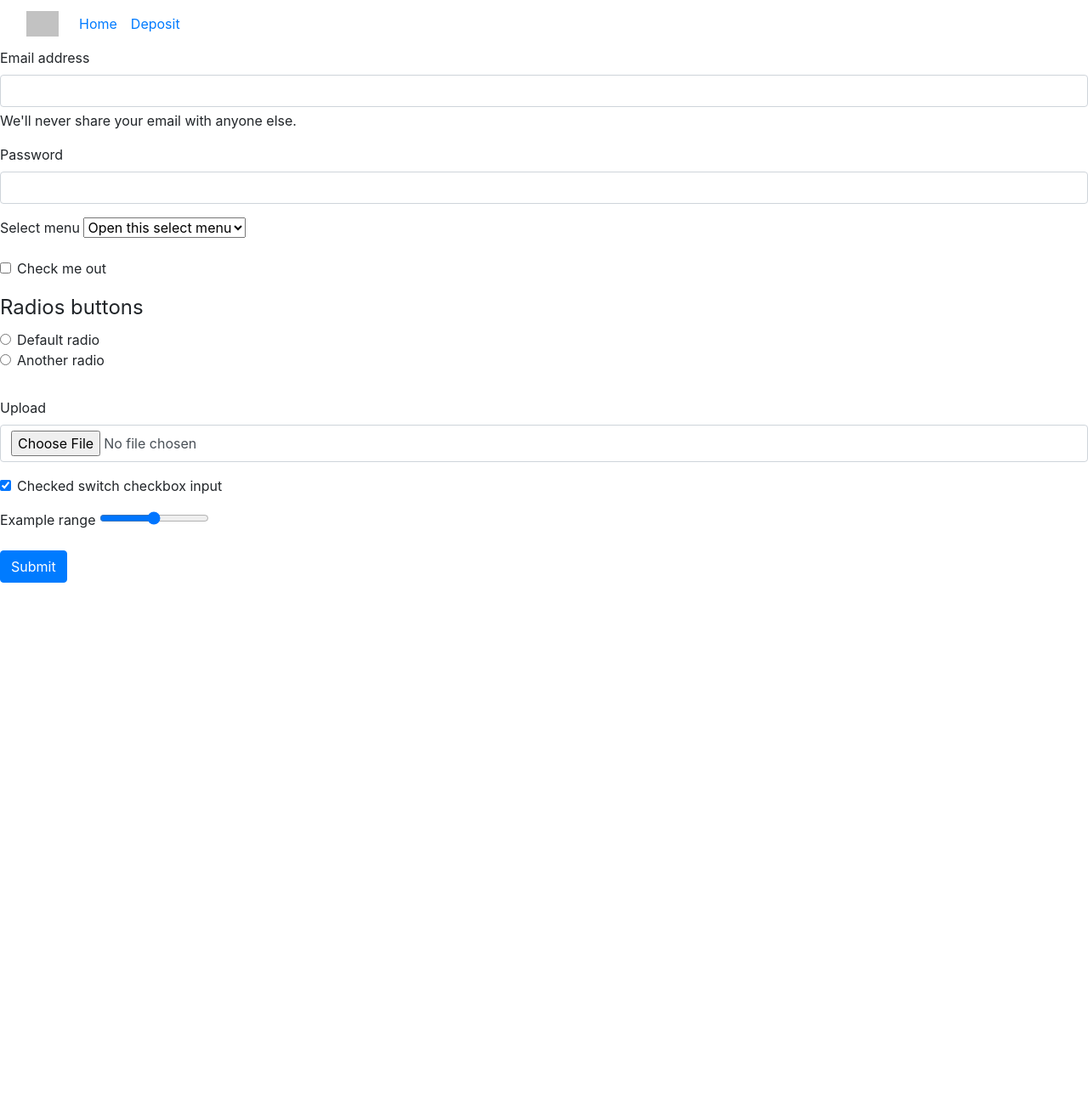
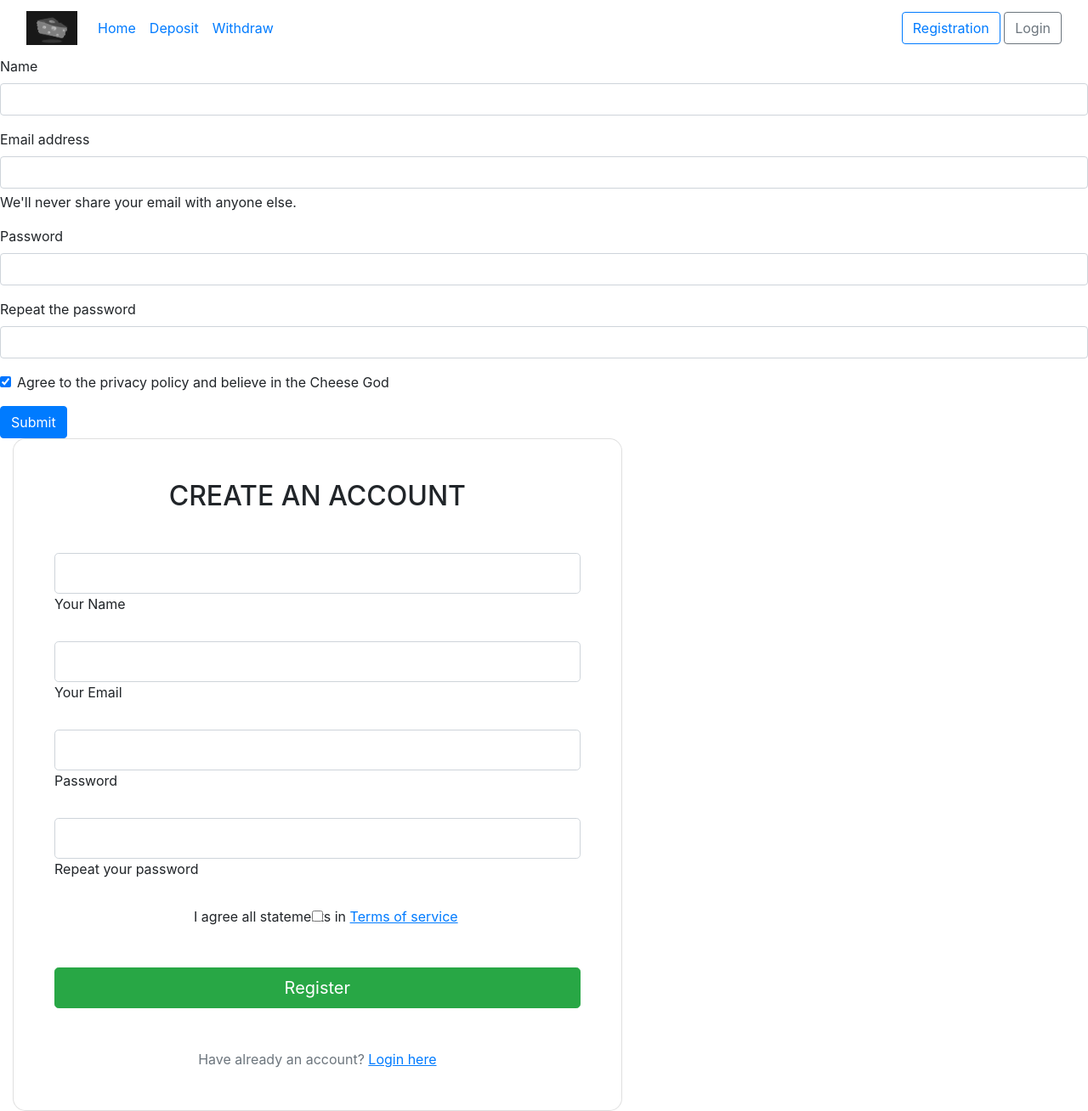
Before and after one commit to Todyas/BodyaBank, a Flask app: template templates/registration.html in a window 1280 px wide. Shown: the whole page at 85% size. Before the commit the page ends 686 px from the top, so only its background shows below. Run offline with Flask 3, Linux system fonts and the light colour scheme; the template is opened without the code that fills it, so the values that code supplies are empty; parts of the project's set-up code (start-up, migrations or seed data) failed here and were passed over; grey boxes are pictures that could not be loaded.

Commit message:
Added registration, regacted HTML. Fixed imports

```diff
--- a/app.py
+++ b/app.py
@@ -1,26 +1,56 @@
-from flask import Flask, render_template, request
-from bank import BankAccount
-from user import User
+from flask import Flask, render_template, request, redirect, url_for
+from models import db, User
+from bank import Bank
+import config
 
 app = Flask(__name__)
+app.config.from_object(config.Config)
+
+db.init_app(app)
+
+bank = Bank(db)
 
 
 @app.route("/")
 def hello():
-    return render_template("index.html", name=name)
+    return render_template("index.html")
 
 
 @app.route("/deposit", methods=["GET", "POST"])
 def deposit():
+    if request.method == "POST":
+        user_id = request.form["user_id"]
+        amount = int(request.form["amount"])
+        user = User.query.get(user_id)
+        if user:
+            bank.deposit(amount, user)
+        return redirect(url_for("hello"))
     return render_template("deposit.html")
+
+
+@app.route("/withdraw", methods=["GET", "POST"])
+def withdraw():
+    if request.method == "POST":
+        user_id = request.form["user_id"]
+        amount = int(request.form["amount"])
+        user = User.query.get(user_id)
+        if user:
+            bank.withdraw(amount, user)
+        return redirect(url_for("index"))
+    return render_template("withdraw.html")
 
 
 @app.route("/registration", methods=["GET", "POST"])
 def registration():
     if request.method == "POST":
         name = request.form["name"]
+        balance = int(request.form["balance"])
+        user = User(name=name, balance=balance)
+        db.session.add(user)
+        db.session.commit()
+        return redirect(url_for("index"))
+    return render_template("registration.html")
 
 
 if __name__ == "__main__":
     app.run(host="0.0.0.0", port=8000, debug=True)
-    Bodya = User("Bodya")
--- /dev/null
+++ b/lala/asd.py
@@ -0,0 +1,5 @@
+# asd.py
+from bigchongus import cheese
+
+if __name__ == "__main__":
+    cheese()
--- /dev/null
+++ b/lala/bigchongus.py
@@ -0,0 +1,2 @@
+def cheese():
+    print("Cheese")
--- /dev/null
+++ b/static/js/registration.js
@@ -0,0 +1,14 @@
+// explanation:
+// 1. get the values of the two password inputs
+// 2. if the values are not equal, show an alert and prevent the form from submitting
+// fix:
+// use trim() to remove whitespace from the password inputs (e.g. when user copies and pastes a password)
+
+document.querySelector("form").addEventListener("submit", function (event) {
+  const password1 = document.getElementById("InputPassword1").value.trim();
+  const password2 = document.getElementById("InputPassword2").value.trim();
+  if (password1 !== password2) {
+    alert("Пароли не совпадают!");
+    event.preventDefault();
+  }
+});
--- a/templates/base.html
+++ b/templates/base.html
@@ -18,7 +18,7 @@
     <nav class="navbar navbar-expand-lg bg-body-tertiary">
         <div class="container-fluid">
             <a class="navbar-brand" href="/">
-                <img src="../static/logo.png" width="38" height="30" class="d-inline-block align-top" alt="Bootstrap"
+                <img src="./static/img/logo.png" width="60" height="40" class="d-inline-block align-top" alt="Bootstrap"
                     loading="lazy" style="filter: invert(1) grayscale(100%) brightness(200%);">
             </a>
             <button class="navbar-toggler" type="button" data-bs-toggle="collapse"
@@ -34,7 +34,14 @@
                     <li class="nav-item">
                         <a class="nav-link active" aria-current="page" href="/deposit">Deposit</a>
                     </li>
+                    <li class="nav-item">
+                        <a class="nav-link active" aria-current="page" href="/withdraw">Withdraw</a>
+                    </li>
                 </ul>
+                <div class="ml-auto">
+                    <a href="/registration" class="btn btn-outline-primary me-2">Registration</a>
+                    <a href="/login" class="btn btn-outline-secondary">Login</a>
+                </div>
             </div>
         </div>
     </nav>
--- a/templates/deposit.html
+++ b/templates/deposit.html
@@ -1,7 +1,8 @@
 {% extends "base.html" %}
 {% block title %}Deposit{% endblock %}
 {% block head %}
-<source src="deposit.js">{% endblock %}
+<script src="{{ url_for('static', filename='js/deposit.js') }}"></script>
+{% endblock %}
 {% block content %}
 <h1>Deposit</h1>
 {% endblock %}
--- a/templates/index.html
+++ b/templates/index.html
@@ -1,6 +1,6 @@
 {% extends "base.html" %}
 {% block head %}
-<script str="index.js"></script>
+<script src="{{ url_for('static', filename='js/index.js') }}"></script>
 {% endblock %}
 
 {% block title %}Home{% endblock %}
--- a/templates/registration.html
+++ b/templates/registration.html
@@ -1,54 +1,109 @@
 {% extends "base.html" %}
+
 {% block title %}Registration{% endblock %}
+
 {% block head %}
-<source src="registration.js">{% endblock %}
+<script src="{{ url_for('static', filename='js/registration.js') }}"></script>
+{% endblock %}
+
 {% block content %}
 <form>
     <div class="mb-3">
-        <label for="exampleInputEmail1" class="form-label">Email address</label>
-        <input type="email" class="form-control" id="exampleInputEmail1" aria-describedby="emailHelp">
+        <label for="InputName1" class="form-label">Name</label>
+        <input type="name" class="form-control" id="InputName1" name="name" aria-describedby="emailHelp" required>
+    </div>
+    <div class="mb-3">
+        <label for="InputEmail1" class="form-label">Email address</label>
+        <input type="email" class="form-control" id="InputEmail1" name="email" aria-describedby="emailHelp" required>
         <div id="emailHelp" class="form-text">We'll never share your email with anyone else.</div>
     </div>
     <div class="mb-3">
-        <label for="exampleInputPassword1" class="form-label">Password</label>
-        <input type="password" class="form-control" id="exampleInputPassword1">
+        <label for="InputPassword1" class="form-label">Password</label>
+        <input type="password" class="form-control" id="InputPassword1" name="password" required>
     </div>
     <div class="mb-3">
-        <label for="exampleSelect" class="form-label">Select menu</label>
-        <select class="form-select" id="exampleSelect">
-            <option selected="">Open this select menu</option>
-            <option value="1">One</option>
-            <option value="2">Two</option>
-            <option value="3">Three</option>
-        </select>
-    </div>
-    <div class="mb-3 form-check">
-        <input type="checkbox" class="form-check-input" id="exampleCheck1">
-        <label class="form-check-label" for="exampleCheck1">Check me out</label>
-    </div>
-    <fieldset class="mb-3">
-        <legend>Radios buttons</legend>
-        <div class="form-check">
-            <input type="radio" name="radios" class="form-check-input" id="exampleRadio1">
-            <label class="form-check-label" for="exampleRadio1">Default radio</label>
-        </div>
-        <div class="mb-3 form-check">
-            <input type="radio" name="radios" class="form-check-input" id="exampleRadio2">
-            <label class="form-check-label" for="exampleRadio2">Another radio</label>
-        </div>
-    </fieldset>
-    <div class="mb-3">
-        <label class="form-label" for="customFile">Upload</label>
-        <input type="file" class="form-control" id="customFile">
+        <label for="InputPassword2" class="form-label">Repeat the password</label>
+        <input type="password" class="form-control" id="InputPassword2" name="password_repeat" required>
     </div>
     <div class="mb-3 form-check form-switch">
-        <input class="form-check-input" type="checkbox" role="switch" id="flexSwitchCheckChecked" checked="">
-        <label class="form-check-label" for="flexSwitchCheckChecked">Checked switch checkbox input</label>
-    </div>
-    <div class="mb-3">
-        <label for="customRange3" class="form-label">Example range</label>
-        <input type="range" class="form-range" min="0" max="5" step="0.5" id="customRange3">
+        <input class="form-check-input" type="checkbox" role="switch" id="flexSwitchCheckChecked" checked=""
+            name="privacy_policy">
+        <label class="form-check-label" for="flexSwitchCheckChecked">Agree to the privacy policy and believe in the
+            Cheese God</label>
     </div>
     <button type="submit" class="btn btn-primary">Submit</button>
 </form>
+<div class="col-12 col-md-9 col-lg-7 col-xl-7" bis_skin_checked="1">
+    <div class="card" style="border-radius: 15px;" bis_skin_checked="1">
+        <div class="card-body p-5" bis_skin_checked="1">
+            <h2 class="text-uppercase text-center mb-5">Create an account</h2>
+
+            <form>
+
+                <div data-mdb-input-init="" class="form-outline mb-4" data-mdb-input-initialized="true"
+                    bis_skin_checked="1">
+                    <input type="text" id="form3Example1cg" class="form-control form-control-lg">
+                    <label class="form-label" for="form3Example1cg" style="margin-left: 0px;">Your Name</label>
+                    <div class="form-notch" bis_skin_checked="1">
+                        <div class="form-notch-leading" style="width: 9px;" bis_skin_checked="1"></div>
+                        <div class="form-notch-middle" style="width: 71.2px;" bis_skin_checked="1"></div>
+                        <div class="form-notch-trailing" bis_skin_checked="1"></div>
+                    </div>
+                </div>
+
+                <div data-mdb-input-init="" class="form-outline mb-4" data-mdb-input-initialized="true"
+                    bis_skin_checked="1">
+                    <input type="email" id="form3Example3cg" class="form-control form-control-lg">
+                    <label class="form-label" for="form3Example3cg" style="margin-left: 0px;">Your Email</label>
+                    <div class="form-notch" bis_skin_checked="1">
+                        <div class="form-notch-leading" style="width: 9px;" bis_skin_checked="1"></div>
+                        <div class="form-notch-middle" style="width: 69.6px;" bis_skin_checked="1"></div>
+                        <div class="form-notch-trailing" bis_skin_checked="1"></div>
+                    </div>
+                </div>
+
+                <div data-mdb-input-init="" class="form-outline mb-4" data-mdb-input-initialized="true"
+                    bis_skin_checked="1">
+                    <input type="password" id="form3Example4cg" class="form-control form-control-lg">
+                    <label class="form-label" for="form3Example4cg" style="margin-left: 0px;">Password</label>
+                    <div class="form-notch" bis_skin_checked="1">
+                        <div class="form-notch-leading" style="width: 9px;" bis_skin_checked="1"></div>
+                        <div class="form-notch-middle" style="width: 64px;" bis_skin_checked="1"></div>
+                        <div class="form-notch-trailing" bis_skin_checked="1"></div>
+                    </div>
+                </div>
+
+                <div data-mdb-input-init="" class="form-outline mb-4" data-mdb-input-initialized="true"
+                    bis_skin_checked="1">
+                    <input type="password" id="form3Example4cdg" class="form-control form-control-lg">
+                    <label class="form-label" for="form3Example4cdg" style="margin-left: 0px;">Repeat your
+                        password</label>
+                    <div class="form-notch" bis_skin_checked="1">
+                        <div class="form-notch-leading" style="width: 9px;" bis_skin_checked="1"></div>
+                        <div class="form-notch-middle" style="width: 136px;" bis_skin_checked="1"></div>
+                        <div class="form-notch-trailing" bis_skin_checked="1"></div>
+                    </div>
+                </div>
+
+                <div class="form-check d-flex justify-content-center mb-5" bis_skin_checked="1">
+                    <input class="form-check-input me-2" type="checkbox" value="" id="form2Example3cg">
+                    <label class="form-check-label" for="form2Example3g">
+                        I agree all statements in <a href="#!" class="text-body"><u>Terms of service</u></a>
+                    </label>
+                </div>
+
+                <div class="d-flex justify-content-center" bis_skin_checked="1">
+                    <button type="button" data-mdb-button-init="" data-mdb-ripple-init=""
+                        class="btn btn-success btn-block btn-lg gradient-custom-4 text-body"
+                        data-mdb-button-initialized="true">Register</button>
+                </div>
+
+                <p class="text-center text-muted mt-5 mb-0">Have already an account? <a href="#!"
+                        class="fw-bold text-body"><u>Login here</u></a></p>
+
+            </form>
+
+        </div>
+    </div>
+</div>
 {% endblock %}
--- /dev/null
+++ b/templates/withdraw.html
@@ -0,0 +1,5 @@
+{% extends "base.html" %}
+{% block title %}Withdraw{% endblock %}
+{% block content %}
+<h1>Withdraw</h1>
+{% endblock %}
--- a/user.py
+++ b/user.py
@@ -0,0 +1,5 @@
+class User:
+    def __init__(self, id, name, balance=0):
+        self.id = id
+        self.name = name
+        self.balance = balance
```
Also changed, not shown: bank.py (+13 -6 lines), config.py (added, +8 -0 lines), models.py (added, +13 -0 lines), lala/__init__.py (added).
